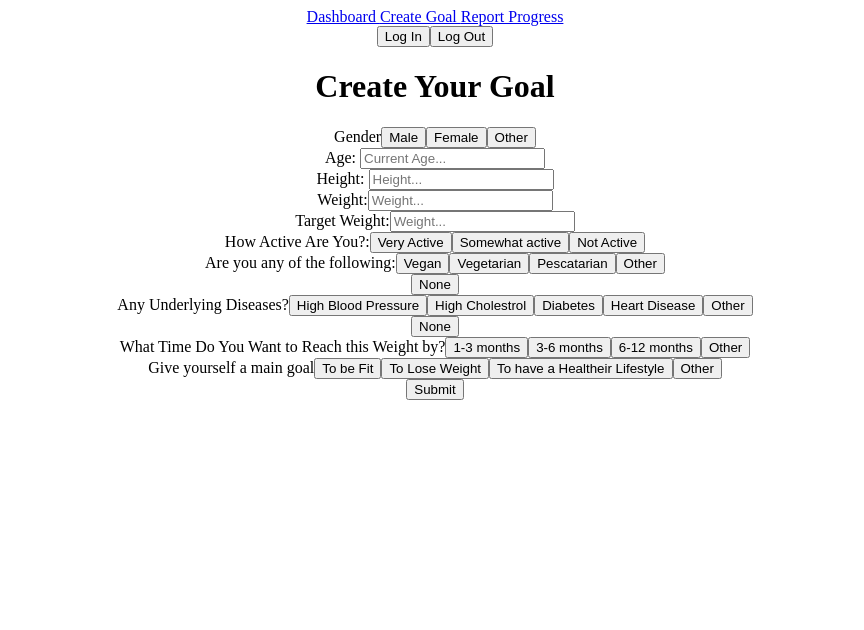
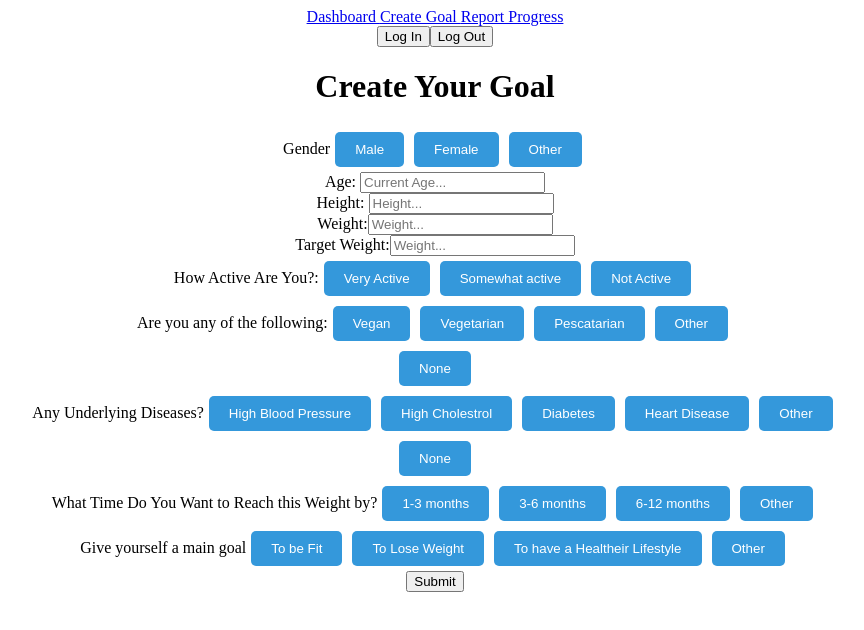
Before and after one commit to nishantj2006/excersisehackathon, a React (Create React App) app: page /creategoal in a window 1280 px wide. Shown: the top 630 px of the page, without its empty margins (205-1069 px from the left). Built offline with nearby package versions, Linux system fonts and the light colour scheme.

Commit message:
nicer looking buttons
nicer looking buttons

```diff
--- a/src/App.css
+++ b/src/App.css
@@ -38,3 +38,18 @@
     transform: rotate(360deg);
   }
 }
+
+.createGoalButton {
+  background-color: #3498db;
+  color: #ffffff;
+  padding: 10px 20px;
+  border: none;
+  border-radius: 5px;
+  cursor: pointer;
+  margin: 5px;
+}
+
+/* Highlighted button styles */
+.createGoalButton.highlighted {
+  background-color: yellow;
+}
--- a/src/Pages/CreateGoal.js
+++ b/src/Pages/CreateGoal.js
@@ -63,7 +63,8 @@ function CreateGoal() {
                 <h1>Create Your Goal</h1>
                 <div className="inputGp">
                     <label>Gender</label>
-                    <button  className="createGoalButton" onClick={() => setGender("Male")}>Male</button>
+                    <button  className={`createGoalButton ${gender === 'Male' ? 'highlighted' : ''}`}
+            onClick={() => setGender('Male')}>Male</button>
                     <button  className="createGoalButton" onClick={() => setGender("Female")}>Female</button>
                     <button  className="createGoalButton" onClick={() => setGender("Other")}>Other</button>
                 </div>
```
Also changed, not shown: src/App.js (+5 -5 lines).
